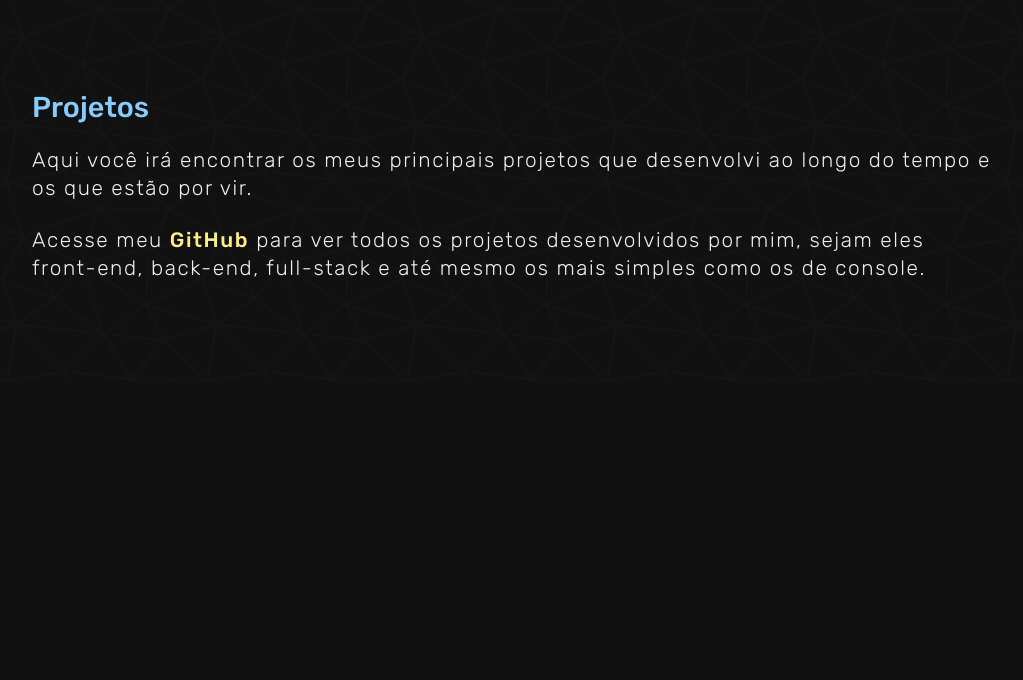
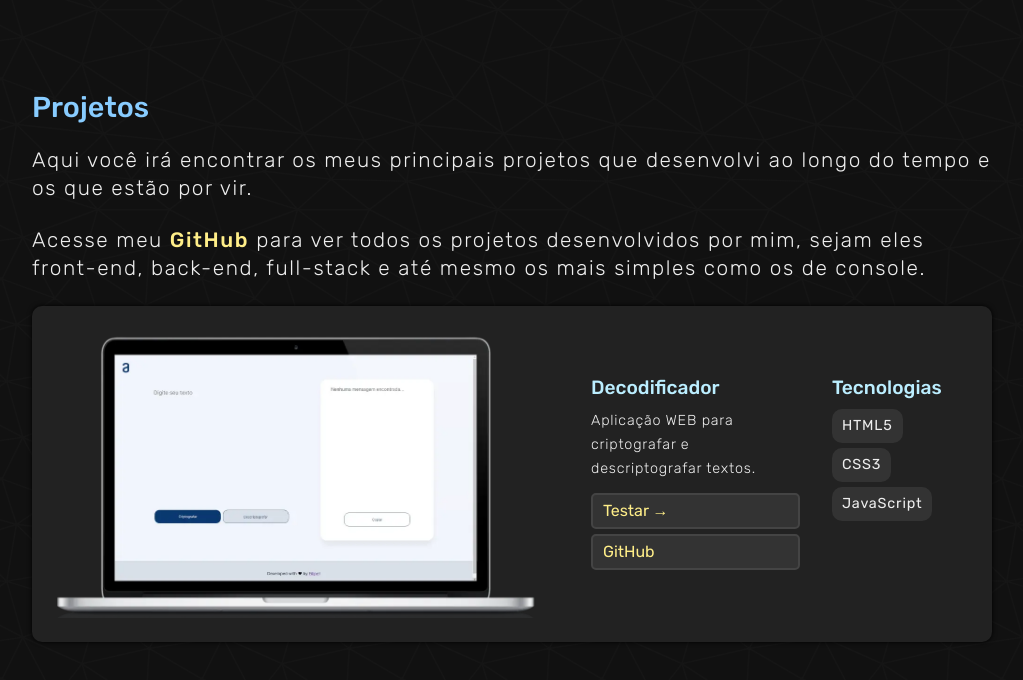
Before and after one commit to filipegallodev/portfolio-antigo, a plain HTML site: page index.html in a window 1280 px wide. Shown: the part 1886-2566 px from the top of the page, without its empty margins (128-1151 px from the left). Before the commit the page ends 2268 px from the top, so only its background shows below. Drawn offline with Linux system fonts and the light colour scheme.

Commit message:
Layout de projetos + 1º projeto

```diff
--- /dev/null
+++ b/css/projects.css
@@ -0,0 +1,109 @@
+@charset "UTF-8";
+
+.projeto-item {
+  margin: 24px 0;
+  display: grid;
+  grid-template-columns: 480px 1fr;
+  align-items: center;
+  gap: 40px;
+  width: 100%;
+  background-color: #222;
+  border-radius: 10px;
+  box-shadow: 0 0 5px #000;
+  padding: 24px;
+  transition: 0.2s;
+}
+
+.projeto-item:hover {
+  transform: scale(1.01);
+  box-shadow: 0 0 10px #000;
+}
+
+.projeto-item img {
+  width: 480px;
+}
+
+.projeto-item-descricao {
+  display: flex;
+  gap: 32px;
+  /* border: 2px #333 solid;
+  box-shadow: 0 0 5px #111; */
+  padding: 15px;
+}
+
+.projeto-item div:not(.projetos-tecnologias, .projetos-links) {
+  border-radius: 10px;
+}
+
+.projeto-item h3 {
+  color: #bef;
+  font-size: 1.2rem;
+  font-weight: 500;
+}
+
+.projeto-item p {
+  margin-top: 12px;
+  line-height: 1.5rem;
+  font-size: 0.9rem;
+  letter-spacing: 0.05rem;
+}
+
+.projetos-links {
+  margin-top: 12px;
+  display: grid;
+  grid-template-columns: 1fr;
+  gap: 5px;
+}
+
+.projeto-item a {
+  background-color: #333;
+  width: 100%;
+  padding: 8px 10px;
+  border-radius: 5px;
+  border: 2px solid #444;
+  color: #fe8;
+  font-weight: 400;
+  font-size: 1rem;
+}
+
+.projeto-item a:hover {
+  color: #fd5;
+  border: 2px solid #fd5;
+}
+
+.projetos-tecnologias {
+  margin-top: 12px;
+  display: flex;
+  flex-wrap: wrap;
+  gap: 5px;
+}
+
+.projetos-tecnologias p {
+  margin: 0;
+  background-color: #333;
+  padding: 5px 10px;
+  border-radius: 10px;
+  font-weight: 400;
+  user-select: none;
+}
+
+@media (max-width: 960px) {
+  .projeto-item {
+    display: flex;
+    flex-wrap: wrap;
+    justify-content: center;
+    gap: 24px;
+  }
+
+  .projeto-item img {
+    width: 100%;
+    max-width: 640px;
+  }
+}
+
+@media (max-width: 450px) {
+  .projeto-item-descricao {
+    display: flex;
+    flex-wrap: wrap;
+  }
+}
--- a/index.html
+++ b/index.html
@@ -14,6 +14,7 @@
   <link rel="stylesheet" href="css/header.css">
   <link rel="stylesheet" href="css/about.css">
   <link rel="stylesheet" href="css/technologies.css">
+  <link rel="stylesheet" href="css/projects.css">
 
   <title>Filipe Gallo - Desenvolvedor Front-End</title>
 </head>
@@ -154,7 +155,33 @@
           </div>
         </div>
 
+        <div>
+          <div class="projeto-item">
+            <img src="assets/projectscovers/decodificador-cover.webp" alt="Decodificador">
 
+            <div class="projeto-item-descricao">
+              <div>
+                <h3>Decodificador</h3>
+                <p>Aplicação WEB para criptografar e descriptografar textos.</p>
+                <div class="projetos-links">
+                  <a href="https://filipegallodev.github.io/alura-challenge-criptografia/" rel="external"
+                    target="_blank">Testar →</a>
+                  <a href="https://github.com/filipegallodev/alura-challenge-criptografia" rel="external"
+                    target="_blank">GitHub</a>
+                </div>
+              </div>
+
+              <div>
+                <h3>Tecnologias</h3>
+                <div class="projetos-tecnologias">
+                  <p>HTML5</p>
+                  <p>CSS3</p>
+                  <p>JavaScript</p>
+                </div>
+              </div>
+            </div>
+          </div>
+        </div>
       </div>
     </section>
   </main>
```
Also changed, not shown: assets/projectscovers/decodificador-cover.webp (added), assets/projectscovers/projeto-criptografia.jpg (deleted).
